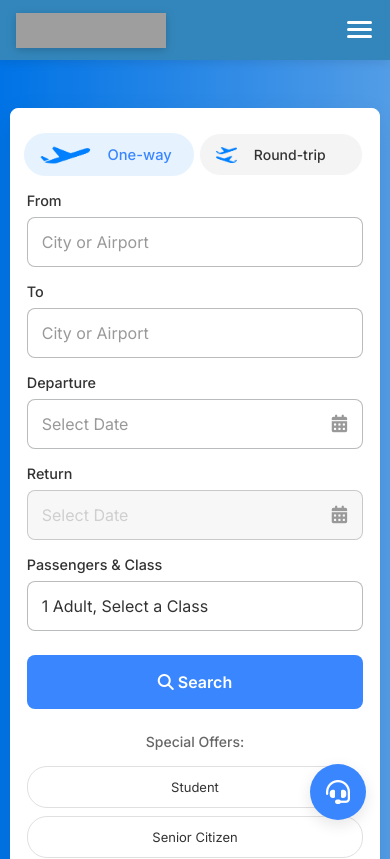
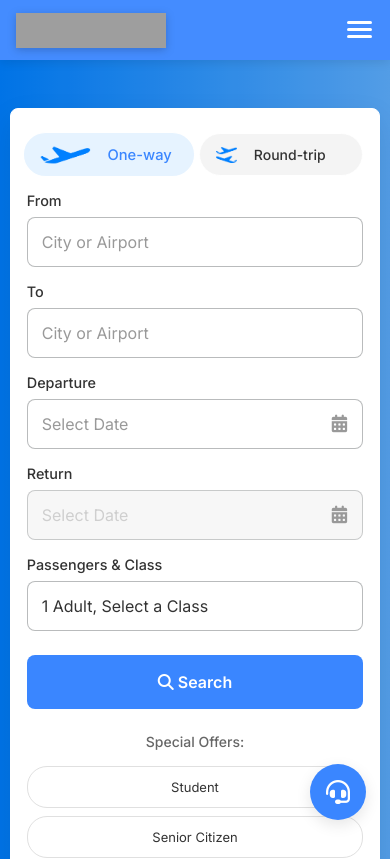
Before and after one commit to TripFactorySocial/holidays91, a plain HTML site: page index.html in a window 390 px wide. Shown: the top 859 px of the page. Drawn offline with Linux system fonts and the light colour scheme; grey boxes are pictures that could not be loaded.

Commit message:
Update mobile.css

```diff
--- a/src/mobile.css
+++ b/src/mobile.css
@@ -81,7 +81,7 @@
     left: 0;
     right: 0;
     height: var(--mobile-header-height);
-    background: rgba(41, 128, 185, 0.95);
+    background: rgba(58, 134, 255, 0.95);
     backdrop-filter: blur(10px);
     -webkit-backdrop-filter: blur(10px);
     padding: 0 var(--mobile-padding);
```
